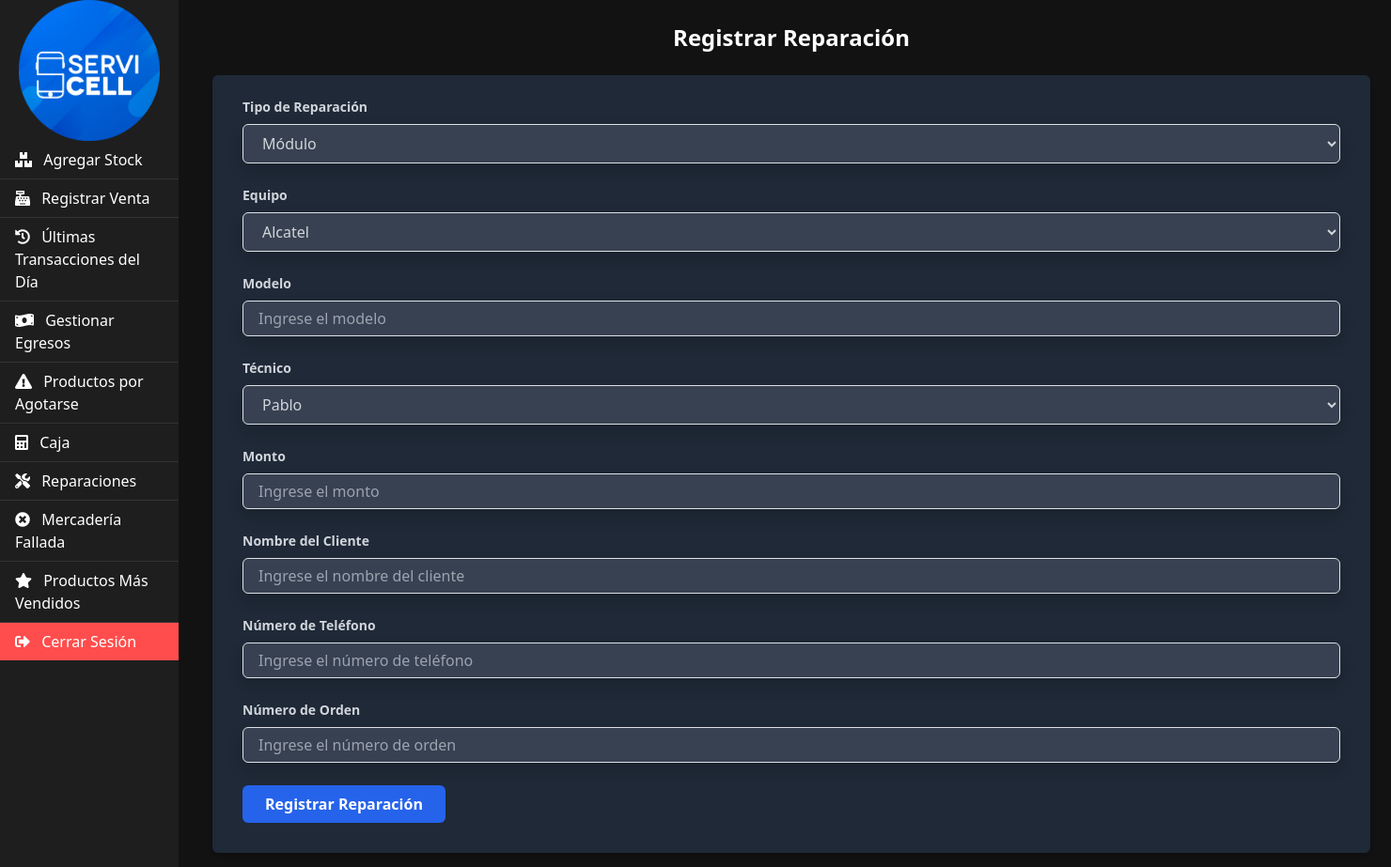
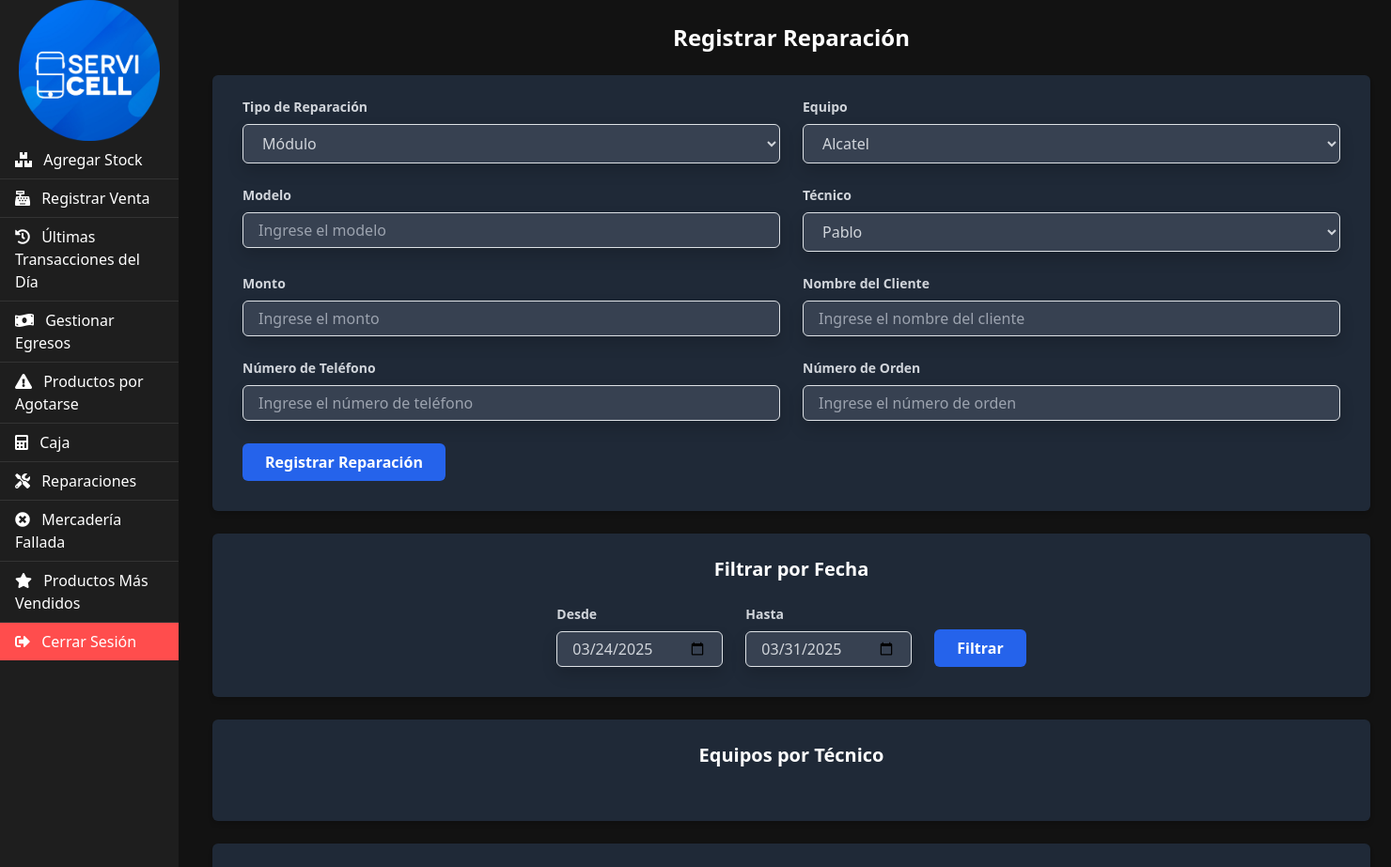
Before and after one commit to NahunMenem/Servicell, a Flask app: page /reparaciones in a window 1480 px wide. Shown: the top 923 px of the page at 94% size. Run offline with Flask 3, Linux system fonts and the light colour scheme; data that the repository does not hold is empty; some libraries are stand-ins or nearby versions.

Commit message:
Update reparaciones2.html

```diff
--- a/templates/reparaciones.html
+++ b/templates/reparaciones.html
@@ -6,8 +6,9 @@
 
     <!-- Formulario de Reparación -->
     <form class="bg-gray-800 shadow-md rounded px-8 pt-6 pb-8 mb-4" method="POST" action="{{ url_for('reparaciones') }}">
+        <div class="grid grid-cols-1 md:grid-cols-2 gap-4">
             <!-- Tipo de Reparación -->
-            <div class="mb-4">
+            <div>
                 <label class="block text-gray-300 text-sm font-bold mb-2" for="tipo_reparacion">
                     Tipo de Reparación
                 </label>
@@ -16,14 +17,14 @@
                     <option value="pin de carga">Pin de Carga</option>
                     <option value="Tratamiento humedad">Tratamiento humedad</option>
                     <option value="glass">Glass</option>
-                    <option value="Tratamiento humedad">Tratamiento humedad</option>
                     <option value="Soft">Soft</option>
+                    <option value="otros">Bateria</option>
                     <option value="otros">Otros</option>
                 </select>
             </div>
 
             <!-- Equipo -->
-            <div class="mb-4">
+            <div>
                 <label class="block text-gray-300 text-sm font-bold mb-2" for="equipo">
                     Equipo
                 </label>
@@ -41,7 +42,7 @@
             </div>
 
             <!-- Modelo -->
-            <div class="mb-4">
+            <div>
                 <label class="block text-gray-300 text-sm font-bold mb-2" for="modelo">
                     Modelo
                 </label>
@@ -49,7 +50,7 @@
             </div>
 
             <!-- Técnico -->
-            <div class="mb-4">
+            <div>
                 <label class="block text-gray-300 text-sm font-bold mb-2" for="tecnico">
                     Técnico
                 </label>
@@ -61,7 +62,7 @@
             </div>
 
             <!-- Monto -->
-            <div class="mb-4">
+            <div>
                 <label class="block text-gray-300 text-sm font-bold mb-2" for="monto">
                     Monto
                 </label>
@@ -69,15 +70,15 @@
             </div>
 
             <!-- Nombre del Cliente -->
-            <div class="mb-4">
+            <div>
                 <label class="block text-gray-300 text-sm font-bold mb-2" for="nombre_cliente">
                     Nombre del Cliente
                 </label>
                 <input type="text" id="nombre_cliente" name="nombre_cliente" class="shadow appearance-none border rounded w-full py-2 px-3 bg-gray-700 text-gray-300 leading-tight focus:outline-none focus:shadow-outline" placeholder="Ingrese el nombre del cliente">
             </div>
 
-            <!-- Número de Teléfono -->
-            <div class="mb-4">
+            <!-- Teléfono -->
+            <div>
                 <label class="block text-gray-300 text-sm font-bold mb-2" for="telefono">
                     Número de Teléfono
                 </label>
@@ -85,15 +86,16 @@
             </div>
 
             <!-- Número de Orden -->
-            <div class="mb-6">
+            <div>
                 <label class="block text-gray-300 text-sm font-bold mb-2" for="nro_orden">
                     Número de Orden
                 </label>
                 <input type="text" id="nro_orden" name="nro_orden" class="shadow appearance-none border rounded w-full py-2 px-3 bg-gray-700 text-gray-300 leading-tight focus:outline-none focus:shadow-outline" placeholder="Ingrese el número de orden">
             </div>
+        </div>
 
         <!-- Botón de Enviar -->
-            <div class="flex items-center justify-between">
+        <div class="mt-6 flex items-center justify-between">
             <button type="submit" class="bg-blue-600 hover:bg-blue-700 text-white font-bold py-2 px-4 rounded focus:outline-none focus:shadow-outline">
                 Registrar Reparación
             </button>
```
Lines whose indentation alone changed are shown as unchanged.
